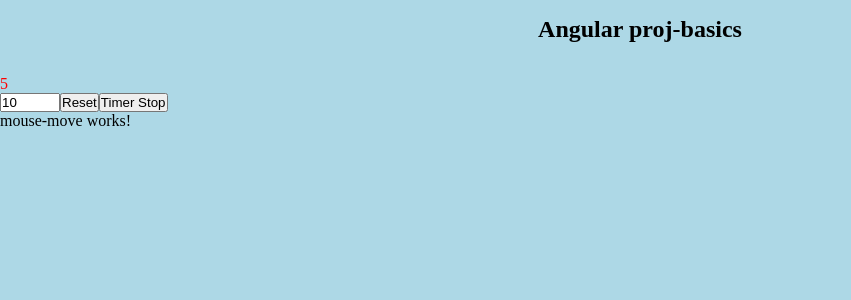
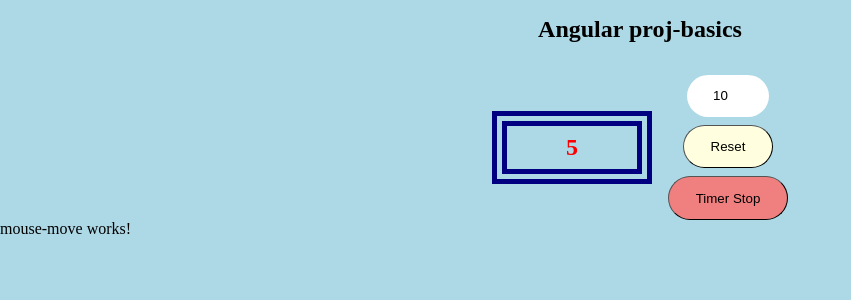
Before and after one commit to Dor-J/countdown-mousemove-angular, an Angular app: page / in a window 1280 px wide. Shown: the top 300 px of the page, without its empty margins (0-851 px from the left). Built offline with nearby package versions, Linux system fonts and the light colour scheme.

Commit message:
Add count down section stylling

```diff
--- a/src/app/count-down/count-down.component.scss
+++ b/src/app/count-down/count-down.component.scss
@@ -0,0 +1,67 @@
+.count-down-section {
+  display: flex;
+  flex-wrap: wrap;
+  align-items: center;
+  justify-content: center;
+  gap: 1em;
+
+  .count-down-contaier {
+    border: 5px solid navy;
+    min-width: 160px;
+    padding: 0.3em;
+
+    text-align: center;
+    .count-down-inner {
+      border: 5px solid navy;
+      padding: 0.5em;
+
+      .timer-count {
+        font-size: 1.5rem;
+        font-weight: 600;
+      }
+    }
+  }
+
+  .timer-controls {
+    display: flex;
+    flex-direction: column;
+    align-items: center;
+    justify-content: center;
+    gap: 0.5em;
+
+    input {
+      padding: 1em;
+      text-align: center;
+      border-radius: 2em;
+      border: none;
+    }
+
+    button {
+      padding: 1em 2em;
+      border-radius: 100vh;
+      border-width: 1px;
+    }
+
+    .btn-reset-timer {
+      background-color: lightyellow;
+      &:hover {
+        background-color: yellow;
+      }
+    }
+    .btn-toggle-timer {
+      background-color: lightcoral;
+      &:hover {
+        background-color: coral;
+        color: white;
+      }
+
+      &.stopped {
+        background-color: lightgreen;
+        &:hover {
+          background-color: green;
+          color: white;
+        }
+      }
+    }
+  }
+}
--- a/src/app/count-down/count-down.component.ts
+++ b/src/app/count-down/count-down.component.ts
@@ -21,6 +21,9 @@
   }
 
   startInterval(): void {
+    if (this.intervalId) {
+      this.stopInterval();
+    }
     this.intervalId = setInterval(() => {
       this.remainingSeconds -= 1;
       if (this.remainingSeconds <= 0) this.stopInterval();
```
